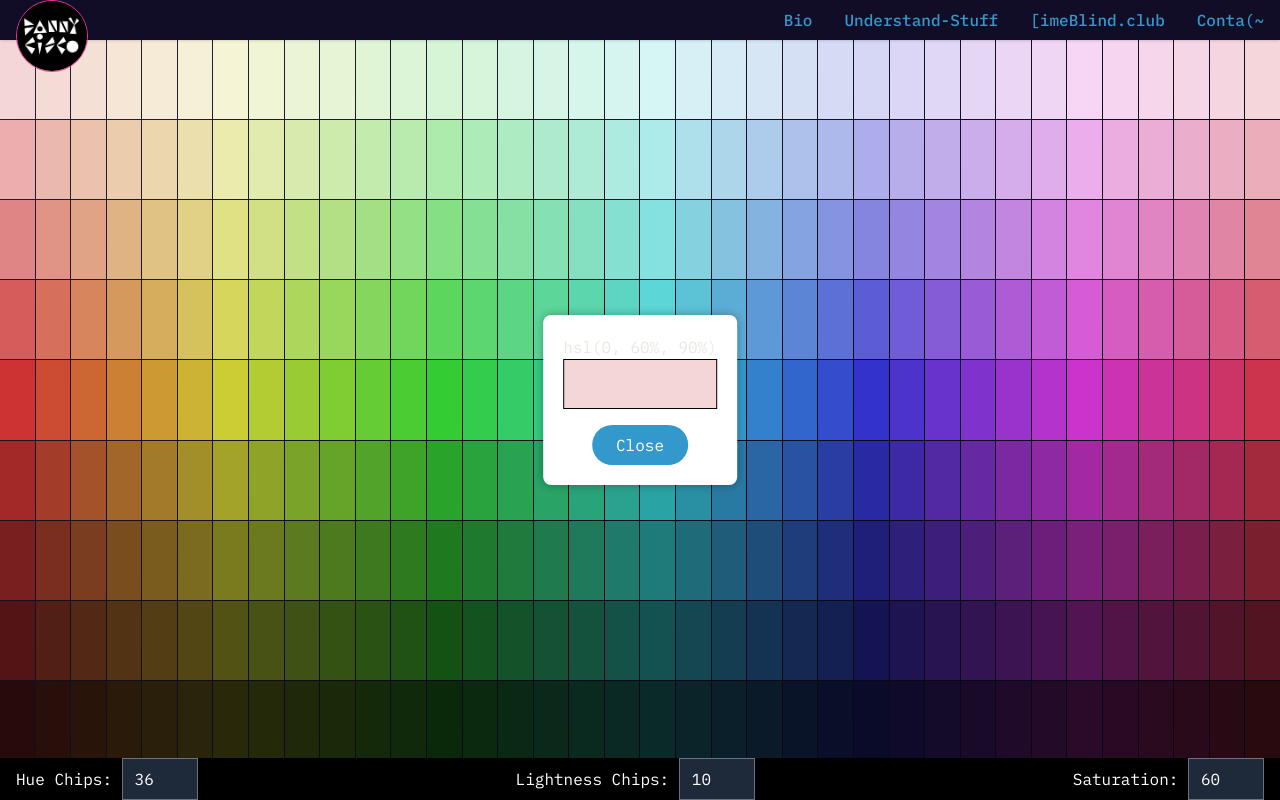
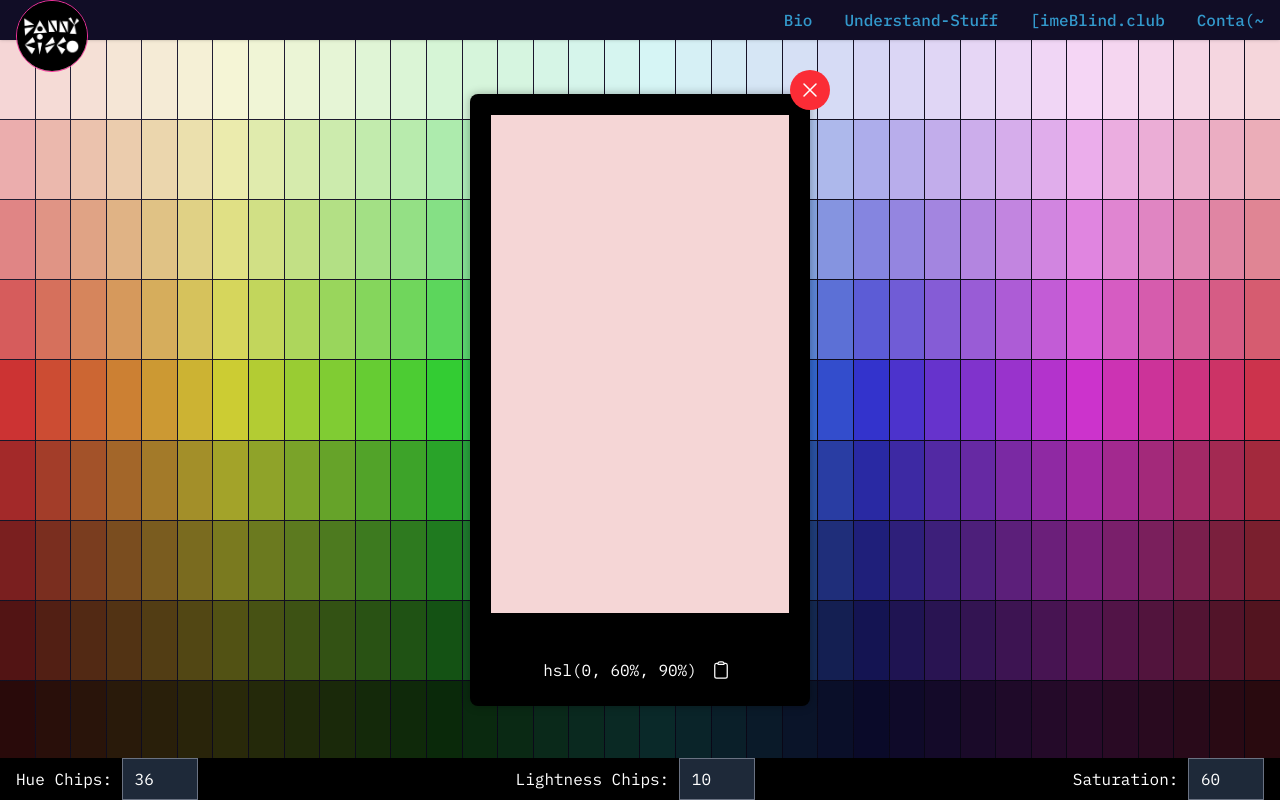
Before and after one commit to Danny-Cisco/danny-cisco, a SvelteKit app: page /understand-stuff/hsl-grid in a window 1280 px wide. Both pictures are taken after a click on the element 17 px from the left and 79 px from the top of the page. Built offline with nearby package versions, Linux system fonts and the light colour scheme.

Commit message:
improved hsl grid

```diff
--- a/src/routes/understand-stuff/hsl-grid/+page.svelte
+++ b/src/routes/understand-stuff/hsl-grid/+page.svelte
@@ -7,11 +7,19 @@
 
 	let selectedColor = null;
 	let showModal = false;
+	let copySuccess = false;
 
 	const selectColor = (h, l, s) => {
 		selectedColor = `hsl(${Math.round(h)}, ${Math.round(s)}%, ${Math.round(l)}%)`;
+		showModal = true;
+	};
+
+	const copyToClipboard = () => {
 		navigator.clipboard.writeText(selectedColor);
-		showModal = true;
+		copySuccess = true;
+		setTimeout(() => {
+			copySuccess = false;
+		}, 2000);
 	};
 
 	const closeModal = (event) => {
@@ -22,6 +30,10 @@
 
 	onMount(() => {
 		window.addEventListener('keydown', closeModal);
+
+		return () => {
+			window.removeEventListener('keydown', closeModal);
+		};
 	});
 </script>
 
@@ -65,12 +77,62 @@
 </div>
 
 {#if showModal}
-	<div class="modal" on:click={() => (showModal = false)}>
-		<p>{selectedColor}</p>
+	<div class="modal" on:click|self={() => (showModal = false)}>
+		<button
+			class="absolute -right-5 -top-10 mt-4 flex h-10 w-10 flex-col items-center justify-center rounded-full bg-red-500 text-white"
+			on:click={() => (showModal = false)}
+			><svg
+				xmlns="http://www.w3.org/2000/svg"
+				fill="none"
+				viewBox="0 0 24 24"
+				stroke-width="1.5"
+				stroke="currentColor"
+				class="size-6"
+			>
+				<path stroke-linecap="round" stroke-linejoin="round" d="M6 18 18 6M6 6l12 12" />
+			</svg>
+		</button>
+
 		<p
-			style="background-color: {selectedColor}; width: 100%; height: 50px; border: 1px solid black;"
+			style="background-color: {selectedColor}; width: 300px; height: 500px; border: 1px solid black;"
 		></p>
-		<button class="btn mt-4" on:click={() => (showModal = false)}>Close</button>
+		<div class="h-10"></div>
+		<div class="flex items-center justify-center gap-2 text-white">
+			<p>{selectedColor}</p>
+			<button
+				on:click={copyToClipboard}
+				class="flex h-8 w-8 items-center justify-center rounded-full hover:bg-gray-700"
+				title="Copy to clipboard"
+			>
+				{#if copySuccess}
+					<svg
+						xmlns="http://www.w3.org/2000/svg"
+						fill="none"
+						viewBox="0 0 24 24"
+						stroke-width="1.5"
+						stroke="currentColor"
+						class="size-5 text-green-500"
+					>
+						<path stroke-linecap="round" stroke-linejoin="round" d="M4.5 12.75l6 6 9-13.5" />
+					</svg>
+				{:else}
+					<svg
+						xmlns="http://www.w3.org/2000/svg"
+						fill="none"
+						viewBox="0 0 24 24"
+						stroke-width="1.5"
+						stroke="currentColor"
+						class="size-5"
+					>
+						<path
+							stroke-linecap="round"
+							stroke-linejoin="round"
+							d="M15.666 3.888A2.25 2.25 0 0013.5 2.25h-3c-1.03 0-1.9.693-2.166 1.638m7.332 0c.055.194.084.4.084.612v0a.75.75 0 01-.75.75H9a.75.75 0 01-.75-.75v0c0-.212.03-.418.084-.612m7.332 0c.646.049 1.288.11 1.927.184 1.1.128 1.907 1.077 1.907 2.185V19.5a2.25 2.25 0 01-2.25 2.25H6.75A2.25 2.25 0 014.5 19.5V6.257c0-1.108.806-2.057 1.907-2.185a48.208 48.208 0 011.927-.184"
+						/>
+					</svg>
+				{/if}
+			</button>
+		</div>
 	</div>
 {/if}
 
@@ -94,7 +156,7 @@
 		top: 50%;
 		left: 50%;
 		transform: translate(-50%, -50%);
-		background: white;
+		background: black;
 		padding: 20px;
 		border-radius: 8px;
 		box-shadow: 0px 0px 10px rgba(0, 0, 0, 0.3);
```
